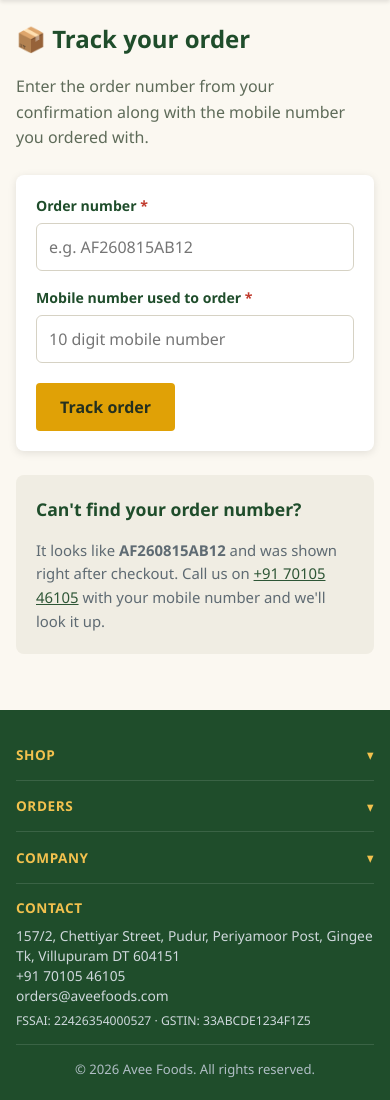
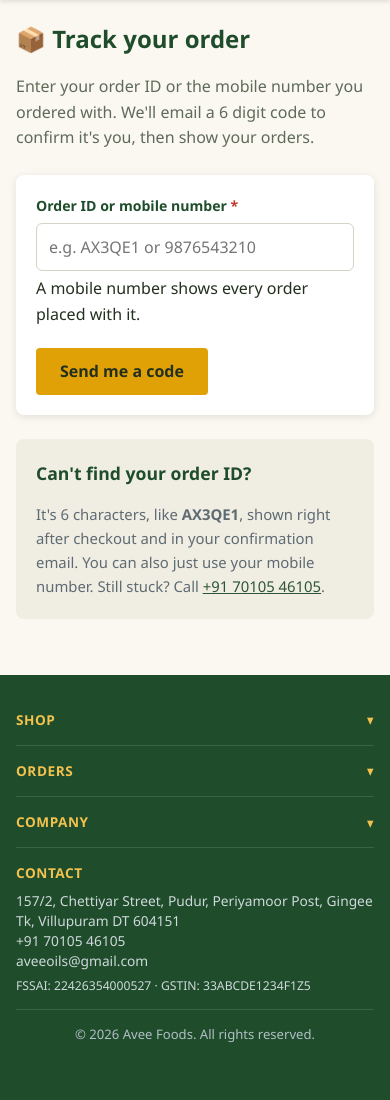
Before and after one commit to SuriyaVenkatesan01/Avee_Foods, a Django app: page /track/ in a window 390 px wide. Shown: the part 109-1209 px from the top of the page. After the commit the page ends 1152 px from the top, so only its background shows below. Run offline with Django 5.2, Linux system fonts and the light colour scheme; tables that the repository leaves empty hold one stand-in row (values such as "Sample post").

Commit message:
Short order IDs, OTP tracking, UPI-only checkout, confirmation email
- Order IDs are now 6 character codes like AX3QE1 instead of AF260823XXXX;
  random rather than sequential so they give away no order volume.
- Tracking takes an order ID or a mobile number on its own. A mobile shows
  every order placed with it, gated by a 6 digit code emailed to the address
  on the order -- otherwise anyone knowing a number could read a customer's
  address. Codes expire in 10 minutes and allow 5 attempts.
- Cash on Delivery is withdrawn: dropped from checkout, validation and site
  copy. Order.PAYMENT_COD stays so historical COD orders still render.
- Order confirmations are emailed to the customer and copied to the company,
  sent after the transaction commits so a mail failure cannot lose an order.
- Email is aveeoils@gmail.com, over Gmail SMTP with EMAIL_HOST_PASSWORD from
  the environment; falls back to the console backend when unset. Email is now
  required at checkout, since it carries both the confirmation and the code.

Co-Authored-By: Claude Opus 5 (1M context) <noreply@anthropic.com>

```diff
--- a/website/templates/website/base.html
+++ b/website/templates/website/base.html
@@ -2812,7 +2812,7 @@
       },
       "areaServed": "IN",
       "currenciesAccepted": "INR",
-      "paymentAccepted": "UPI, Cash on Delivery"
+      "paymentAccepted": "UPI"
     }
     </script>
     {% block schema %}{% endblock %}
--- a/website/templates/website/cart.html
+++ b/website/templates/website/cart.html
@@ -125,7 +125,7 @@
                 {% endif %}
 
                 <p class="summary-note">
-                    💵 Cash on Delivery or UPI · 🚚 Free above ₹{{ store.free_shipping_above|inr }}
+                    📲 Pay by UPI · 🚚 Free above ₹{{ store.free_shipping_above|inr }}
                 </p>
             </aside>
         </div>
--- a/website/templates/website/product_detail.html
+++ b/website/templates/website/product_detail.html
@@ -126,7 +126,7 @@
                 <div class="info-panel" style="margin-top:1.5rem; padding:1rem;">
                     <div style="display:grid; gap:0.4rem; font-size:0.9rem;">
                         <span>🚚 Free delivery above ₹{{ store.free_shipping_above|inr }} · else ₹{{ store.shipping_fee|inr }}</span>
-                        <span>💵 Cash on Delivery & UPI accepted</span>
+                        <span>📲 UPI payments accepted</span>
                         <span>📦 Dispatched within 24 hours · delivered in {{ store.delivery_days }}-7 days</span>
                     </div>
                 </div>
--- a/website/templates/website/track_order.html
+++ b/website/templates/website/track_order.html
@@ -6,30 +6,25 @@
 <div class="container container-narrow">
     <h1 class="page-title">📦 Track your order</h1>
     <p class="section-lead">
-        Enter the order number from your confirmation along with the mobile number you
-        ordered with.
+        Enter your order ID or the mobile number you ordered with. We'll email a
+        6 digit code to confirm it's you, then show your orders.
     </p>
 
     <div class="detail-section">
         <form method="post" novalidate>
             {% csrf_token %}
-            <div class="form-grid">
-                <div class="form-field">
-                    <label for="order_number" class="required">Order number</label>
-                    <input type="text" id="order_number" name="order_number" class="field-input"
-                           value="{{ data.order_number|default:'' }}" placeholder="e.g. AF260815AB12"
-                           autocapitalize="characters" required>
-                    {% if errors.order_number %}<span class="field-error">{{ errors.order_number }}</span>{% endif %}
-                </div>
-                <div class="form-field">
-                    <label for="phone" class="required">Mobile number used to order</label>
-                    <input type="tel" id="phone" name="phone" class="field-input"
-                           value="{{ data.phone|default:'' }}" inputmode="numeric" maxlength="10"
-                           placeholder="10 digit mobile number" required>
-                    {% if errors.phone %}<span class="field-error">{{ errors.phone }}</span>{% endif %}
-                </div>
+            <div class="form-field">
+                <label for="lookup" class="required">Order ID or mobile number</label>
+                <input type="text" id="lookup" name="lookup" class="field-input"
+                       value="{{ data.lookup|default:'' }}"
+                       placeholder="e.g. AX3QE1 or 9876543210"
+                       autocomplete="off" autocapitalize="characters" required>
+                {% if errors.lookup %}<span class="field-error">{{ errors.lookup }}</span>{% endif %}
+                <span class="field-hint">
+                    A mobile number shows every order placed with it.
+                </span>
             </div>
-            <button type="submit" class="btn" style="margin-top:1.25rem;">Track order</button>
+            <button type="submit" class="btn" style="margin-top:1.25rem;">Send me a code</button>
         </form>
 
         {% if user.is_authenticated %}
@@ -41,11 +36,11 @@
     </div>
 
     <div class="info-panel" style="margin-top:1.5rem;">
-        <h2 class="section-title" style="font-size:1.1rem;">Can't find your order number?</h2>
+        <h2 class="section-title" style="font-size:1.1rem;">Can't find your order ID?</h2>
         <p style="font-size:0.93rem; color:#5f6b73;">
-            It looks like <strong>AF260815AB12</strong> and was shown right after checkout.
-            Call us on <a href="tel:{{ store.support_phone }}">{{ store.support_phone }}</a>
-            with your mobile number and we'll look it up.
+            It's 6 characters, like <strong>AX3QE1</strong>, shown right after checkout
+            and in your confirmation email. You can also just use your mobile number.
+            Still stuck? Call <a href="tel:{{ store.support_phone }}">{{ store.support_phone }}</a>.
         </p>
     </div>
 </div>
--- a/website/urls.py
+++ b/website/urls.py
@@ -32,6 +32,8 @@ urlpatterns = [
 
     # Order tracking
     path('track/', views.track_order, name='track_order'),
+    path('track/verify/', views.track_verify, name='track_verify'),
+    path('track/orders/', views.tracked_orders, name='tracked_orders'),
     path('order/<str:order_number>/', views.order_detail, name='order_detail'),
     path('order/<str:order_number>/cancel/', views.cancel_order, name='cancel_order'),
     path('my-orders/', views.my_orders, name='my_orders'),
--- a/website/views.py
+++ b/website/views.py
@@ -1,4 +1,5 @@
 import re
+from datetime import datetime, timedelta
 
 from django.conf import settings
 from django.contrib import messages
@@ -7,6 +8,7 @@ from django.db import transaction
 from django.db.models import Count, Min, Prefetch, Q
 from django.http import JsonResponse
 from django.shortcuts import get_object_or_404, redirect, render
+from django.utils import timezone
 from django.views.decorators.http import require_POST
 
 from . import cart as cart_service
@@ -15,8 +17,9 @@ from .models import (
     Payment, ProcessStage, ProductVariant, SubCategory,
 )
 from .utils import (
-    build_order_from_cart, owns_order, reduce_stock, remember_order,
-    restore_stock, upi_payment_uri, upi_qr_svg,
+    build_order_from_cart, generate_otp, hash_otp, mask_email, owns_order,
+    reduce_stock, remember_order, restore_stock, send_order_confirmation,
+    send_tracking_otp, upi_payment_uri, upi_qr_svg,
 )
 
 INDIAN_STATES = [
@@ -64,15 +67,13 @@ def _normalise_phone(raw):
 
 
 def _payment_methods():
-    """Payment options currently switched on in settings.STORE."""
+    """Payment options currently switched on in settings.STORE.
+
+    Cash on Delivery was withdrawn -- every order is prepaid. Order.PAYMENT_COD
+    stays on the model so historical COD orders still render.
+    """
     cfg = settings.STORE
     methods = []
-    if cfg.get('cod_available', True):
-        methods.append({
-            'value': Order.PAYMENT_COD,
-            'label': 'Cash on Delivery',
-            'hint': 'Pay the delivery agent in cash when your order arrives.',
-        })
     if cfg.get('upi_enabled', True):
         methods.append({
             'value': Order.PAYMENT_UPI,
@@ -110,8 +111,12 @@ def _validate_checkout(post, cart_total):
     if data['alt_phone'] and not PHONE_RE.match(data['alt_phone']):
         errors['alt_phone'] = 'Enter a valid 10 digit mobile number, or leave it blank.'
 
-    if data['email'] and not EMAIL_RE.match(data['email']):
-        errors['email'] = 'Enter a valid email address, or leave it blank.'
+    if not data['email']:
+        errors['email'] = (
+            'Enter your email address -- your order confirmation and tracking '
+            'code are sent there.')
+    elif not EMAIL_RE.match(data['email']):
+        errors['email'] = 'Enter a valid email address.'
 
     if len(data['address_line1']) < 5:
         errors['address_line1'] = 'Enter the house / flat number and street.'
@@ -128,13 +133,6 @@ def _validate_checkout(post, cart_total):
     allowed = [method['value'] for method in _payment_methods()]
     if data['payment_method'] not in allowed:
         errors['payment_method'] = 'Please choose a payment method.'
-    elif data['payment_method'] == Order.PAYMENT_COD:
-        limit = settings.STORE.get('cod_max_order_value')
-        if limit and cart_total > limit:
-            errors['payment_method'] = (
-                f'Cash on Delivery is available only up to ₹{limit:.0f}. '
-                'Please pay by UPI for this order.'
-            )
 
     return data, errors
 
@@ -441,6 +439,10 @@ def checkout(request):
                 cart_service.release(request)
                 remember_order(request, order)
 
+            # After the transaction commits -- a slow mail server must not hold
+            # the row locks, and a failed send must not roll the order back.
+            send_order_confirmation(order)
+
             if order.payment_method == Order.PAYMENT_UPI:
                 return redirect('website:payment', order_number=order.order_number)
             return redirect('website:order_success', order_number=order.order_number)
@@ -563,31 +565,122 @@ def order_detail(request, order_number):
     })
 
 
+ORDER_ID_RE = re.compile(r'^[A-Z0-9]{6}$')
+
+OTP_SESSION_KEY = 'track_otp'
+
+
+def _find_orders(lookup):
+    """Orders matching either a 6 character order ID or a 10 digit mobile."""
+    if PHONE_RE.match(lookup):
+        return list(Order.objects.filter(phone=lookup).prefetch_related('items'))
+    if ORDER_ID_RE.match(lookup):
+        return list(Order.objects.filter(order_number=lookup).prefetch_related('items'))
+    return []
+
+
 def track_order(request):
-    data, errors = {'order_number': '', 'phone': ''}, {}
+    """Step one: look the orders up and email a code to the address on them."""
+    data, errors = {'lookup': ''}, {}
 
     if request.method == 'POST':
-        data = {
-            'order_number': (request.POST.get('order_number') or '').strip().upper(),
-            'phone': _normalise_phone(request.POST.get('phone')),
-        }
+        raw = (request.POST.get('lookup') or '').strip()
+        data['lookup'] = raw
 
-        if not data['order_number']:
-            errors['order_number'] = 'Enter the order number from your confirmation.'
-        if not PHONE_RE.match(data['phone']):
-            errors['phone'] = 'Enter the 10 digit mobile number used to order.'
+        # An order ID may be typed in lower case and can start with a digit, so
+        # length is what separates the two: 10+ digits can only be a mobile,
+        # anything else is treated as a 6 character order ID.
+        cleaned = re.sub(r'[\s\-()]', '', raw).upper()
+        digits = re.sub(r'\D', '', cleaned)
+        lookup = _normalise_phone(digits) if len(digits) >= 10 else cleaned
+
+        if not raw:
+            errors['lookup'] = 'Enter your order ID or the mobile number you ordered with.'
+        elif not (PHONE_RE.match(lookup) or ORDER_ID_RE.match(lookup)):
+            errors['lookup'] = (
+                'Enter a 6 character order ID (like AX3QE1) or your 10 digit mobile number.')
 
         if not errors:
-            order = Order.objects.filter(
-                order_number=data['order_number'], phone=data['phone'],
-            ).first()
-            if order:
-                remember_order(request, order)
-                return redirect('website:order_detail', order_number=order.order_number)
-            messages.error(
-                request, 'No order found with that number and mobile combination.')
+            orders = _find_orders(lookup)
+            if not orders:
+                messages.error(
+                    request, 'No orders found for that order ID or mobile number.')
+            else:
+                emails = [o.email for o in orders if o.email]
+                if not emails:
+                    # Older orders placed before email became compulsory
+                    return redirect(
+                        'website:order_detail', order_number=orders[0].order_number)
+
+                code = generate_otp()
+                request.session[OTP_SESSION_KEY] = {
+                    'hash': hash_otp(code),
+                    'email': emails[0],
+                    'orders': [o.order_number for o in orders],
+                    'expires': (timezone.now() + timedelta(
+                        seconds=settings.ORDER_OTP_TTL_SECONDS)).isoformat(),
+                    'attempts': 0,
+                }
+                send_tracking_otp(emails[0], code, len(orders))
+                return redirect('website:track_verify')
 
     return render(request, 'website/track_order.html', {'data': data, 'errors': errors})
+
+
+def track_verify(request):
+    """Step two: check the emailed code, then unlock those orders."""
+    pending = request.session.get(OTP_SESSION_KEY)
+    if not pending:
+        return redirect('website:track_order')
+
+    if timezone.now() > datetime.fromisoformat(pending['expires']):
+        request.session.pop(OTP_SESSION_KEY, None)
+        messages.error(request, 'That code expired. Please request a new one.')
+        return redirect('website:track_order')
+
+    errors = {}
+    if request.method == 'POST':
+        code = re.sub(r'\D', '', request.POST.get('code') or '')
+
+        if code and hash_otp(code) == pending['hash']:
+            orders = Order.objects.filter(order_number__in=pending['orders'])
+            for order in orders:
+                remember_order(request, order)
+            request.session.pop(OTP_SESSION_KEY, None)
+
+            if len(pending['orders']) == 1:
+                return redirect(
+                    'website:order_detail', order_number=pending['orders'][0])
+            return redirect('website:tracked_orders')
+
+        # Count the wrong guess first, so the last allowed try actually stops
+        # the flow instead of handing out one more.
+        pending['attempts'] += 1
+        if pending['attempts'] >= settings.ORDER_OTP_MAX_ATTEMPTS:
+            request.session.pop(OTP_SESSION_KEY, None)
+            messages.error(request, 'Too many wrong codes. Please start again.')
+            return redirect('website:track_order')
+
+        request.session[OTP_SESSION_KEY] = pending
+        remaining = settings.ORDER_OTP_MAX_ATTEMPTS - pending['attempts']
+        errors['code'] = f'That code is not right. {remaining} tries left.'
+
+    return render(request, 'website/track_verify.html', {
+        'masked_email': mask_email(pending['email']),
+        'order_count': len(pending['orders']),
+        'errors': errors,
+    })
+
+
+def tracked_orders(request):
+    """Every order unlocked in this browser -- the guest version of my-orders."""
+    numbers = request.session.get('my_orders', [])
+    orders = (Order.objects.filter(order_number__in=numbers)
+              .prefetch_related('items'))
+    if not orders:
+        messages.info(request, 'Look up your orders to see them here.')
+        return redirect('website:track_order')
+    return render(request, 'website/tracked_orders.html', {'orders': orders})
 
 
 @require_POST
```
Also changed, not shown: avee_foods/settings.py (+38 -3 lines), website/models.py (+11 -17 lines), website/templates/website/email/order_confirmation.txt (added, +35 -0 lines), website/templates/website/email/tracking_otp.txt (added, +12 -0 lines), website/templates/website/home.html (+3 -8 lines), website/templates/website/track_verify.html (added, +34 -0 lines), website/templates/website/tracked_orders.html (added, +51 -0 lines), website/utils.py (+91 -0 lines), website/migrations/0007_alter_order_payment_method.py (added).
